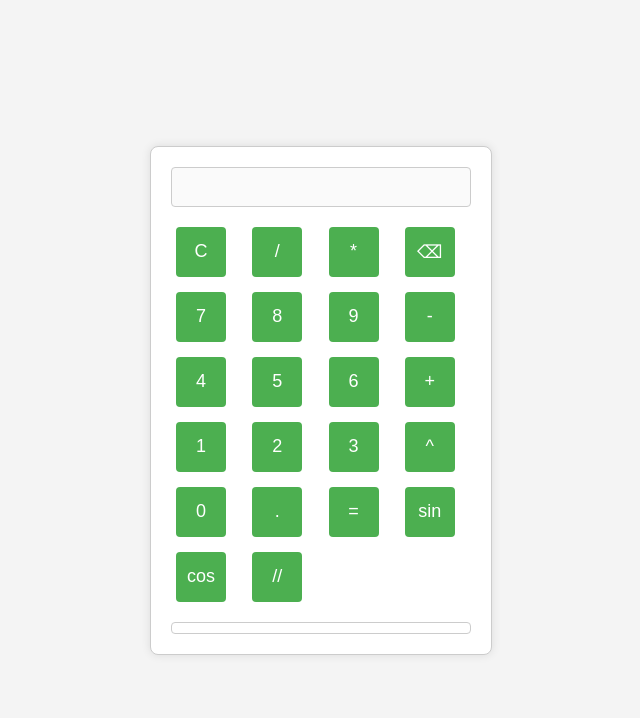
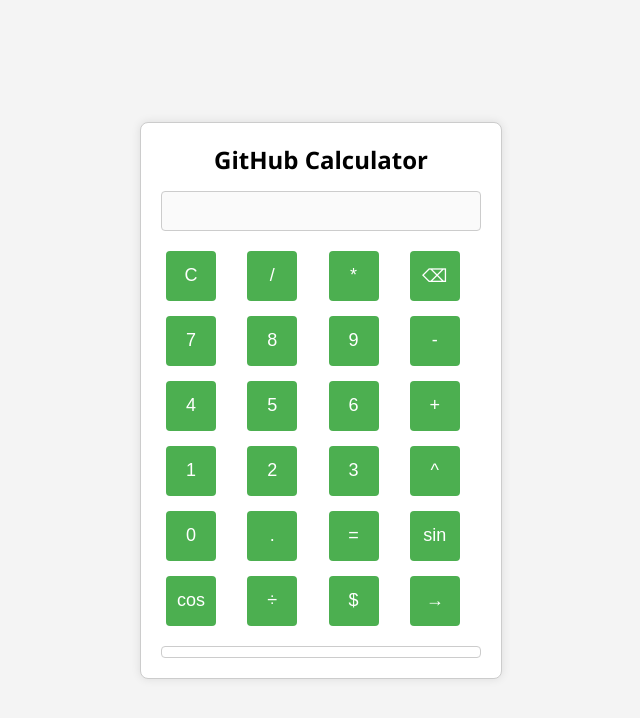
Before and after one commit to apnaogyan/githubadvancecalculator.github.io, a plain HTML site: page index.html in a window 1280 px wide. Shown: the whole page, without its empty margins (319-959 px from the left). Drawn offline with Linux system fonts and the light colour scheme.

Commit message:
Update index.html

```diff
--- a/index.html
+++ b/index.html
@@ -16,7 +16,7 @@
         }
 
         #calculator {
-            width: 300px;
+            width: 320px;
             padding: 20px;
             border: 1px solid #ccc;
             border-radius: 8px;
@@ -69,11 +69,18 @@
             border: 1px solid #ccc;
             border-radius: 4px;
         }
+
+        #calculator-name {
+            font-size: 24px;
+            font-weight: bold;
+            margin-bottom: 15px;
+        }
     </style>
 </head>
 <body>
 
     <div id="calculator">
+        <div id="calculator-name">GitHub Calculator</div>
         <input type="text" id="display" disabled>
         <grid-container>
             <button onclick="clearDisplay()">C</button>
@@ -97,7 +104,9 @@
             <button onclick="calculate()">=</button>
             <button onclick="appendToDisplay('sin(')">sin</button>
             <button onclick="appendToDisplay('cos(')">cos</button>
-            <button onclick="appendToDisplay('//')">//</button>
+            <button onclick="appendToDisplay('//')">÷</button>
+            <button onclick="convertCurrency()">$</button>
+            <button onclick="convertUnit()">→</button>
         </grid-container>
         <div id="history"></div>
     </div>
@@ -136,6 +145,26 @@
                 document.getElementById('display').value = 'Error';
             }
         }
+
+        function convertCurrency() {
+            let amount = parseFloat(prompt("Enter amount in USD:"));
+            if (!isNaN(amount)) {
+                let convertedAmount = amount * 0.85; // Assuming a fixed conversion rate for demonstration
+                document.getElementById('display').value = convertedAmount;
+            } else {
+                alert("Invalid input. Please enter a valid number.");
+            }
+        }
+
+        function convertUnit() {
+            let value = parseFloat(prompt("Enter value to convert:"));
+            if (!isNaN(value)) {
+                let convertedValue = value * 2.54; // Assuming a fixed conversion factor for demonstration (cm to inches)
+                document.getElementById('display').value = convertedValue;
+            } else {
+                alert("Invalid input. Please enter a valid number.");
+            }
+        }
     </script>
 
 </body>
```
